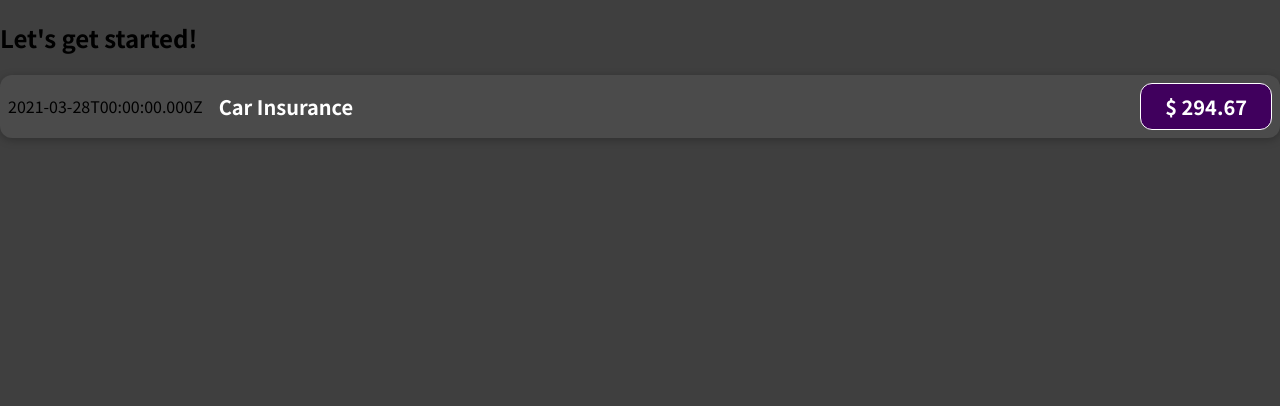
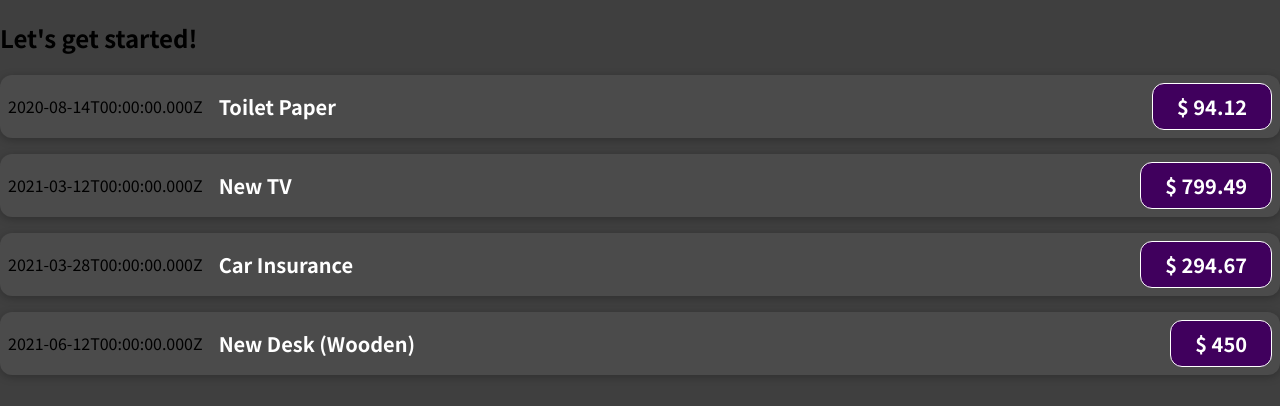
Before and after one commit to VitaliPobudei/udemy-react-cours, a JavaScript app: page / in a window 1280 px wide. Shown: the top 406 px of the page. Built offline with nearby package versions, Linux system fonts and the light colour scheme.

Commit message:
Passing data via props

```diff
--- a/src/App.js
+++ b/src/App.js
@@ -1,13 +1,51 @@
 import ExpenseItem from "./components/ExpenseItem";
 
 function App() {
-  // const para = document.createElement("p");
-  // para.textContent = "This is also visible";
-  // document.getElementsById("root").append(para);
+  const expense = [
+    {
+      id: "e1",
+      title: "Toilet Paper",
+      amount: 94.12,
+      date: new Date(2020, 7, 14),
+    },
+    { id: "e2", title: "New TV", amount: 799.49, date: new Date(2021, 2, 12) },
+    {
+      id: "e3",
+      title: "Car Insurance",
+      amount: 294.67,
+      date: new Date(2021, 2, 28),
+    },
+    {
+      id: "e4",
+      title: "New Desk (Wooden)",
+      amount: 450,
+      date: new Date(2021, 5, 12),
+    },
+  ];
+
   return (
     <div>
       <h2>Let's get started!</h2>
-      <ExpenseItem></ExpenseItem>
+      <ExpenseItem
+        title={expense[0].title}
+        amount={expense[0].amount}
+        date={expense[0].date}
+      ></ExpenseItem>
+      <ExpenseItem
+        title={expense[1].title}
+        amount={expense[1].amount}
+        date={expense[1].date}
+      ></ExpenseItem>
+      <ExpenseItem
+        title={expense[2].title}
+        amount={expense[2].amount}
+        date={expense[2].date}
+      ></ExpenseItem>
+      <ExpenseItem
+        title={expense[3].title}
+        amount={expense[3].amount}
+        date={expense[3].date}
+      ></ExpenseItem>
       <p></p>
     </div>
   );
--- a/src/components/ExpenseItem.js
+++ b/src/components/ExpenseItem.js
@@ -1,15 +1,12 @@
 import "./ExpenseItem.css";
-const expenseDate = new Date(2021, 2, 28);
-const expenseTitle = "Car Insurance";
-const expenseAmount = 294.67;
 
-function ExpenseItem() {
+function ExpenseItem(props) {
   return (
     <div className="expense-item">
-      <div>{expenseDate.toISOString()}</div>
+      <div>{props.date.toISOString()}</div>
       <div className="expense-item__description">
-        <h2>{expenseTitle}</h2>
-        <div className="expense-item__price">$ {expenseAmount}</div>
+        <h2>{props.title}</h2>
+        <div className="expense-item__price">$ {props.amount}</div>
       </div>
     </div>
   );
```
Also changed, not shown: 1 other file (tests, documents, lock files or other folders).
